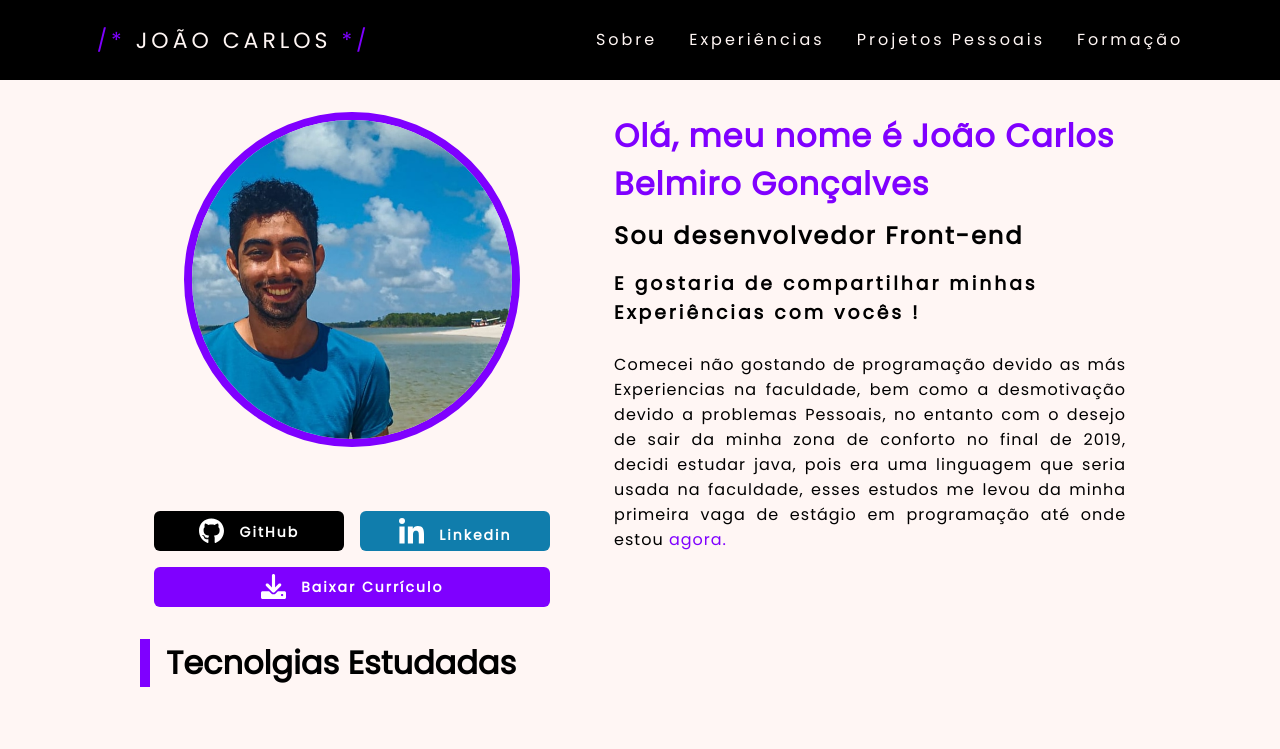
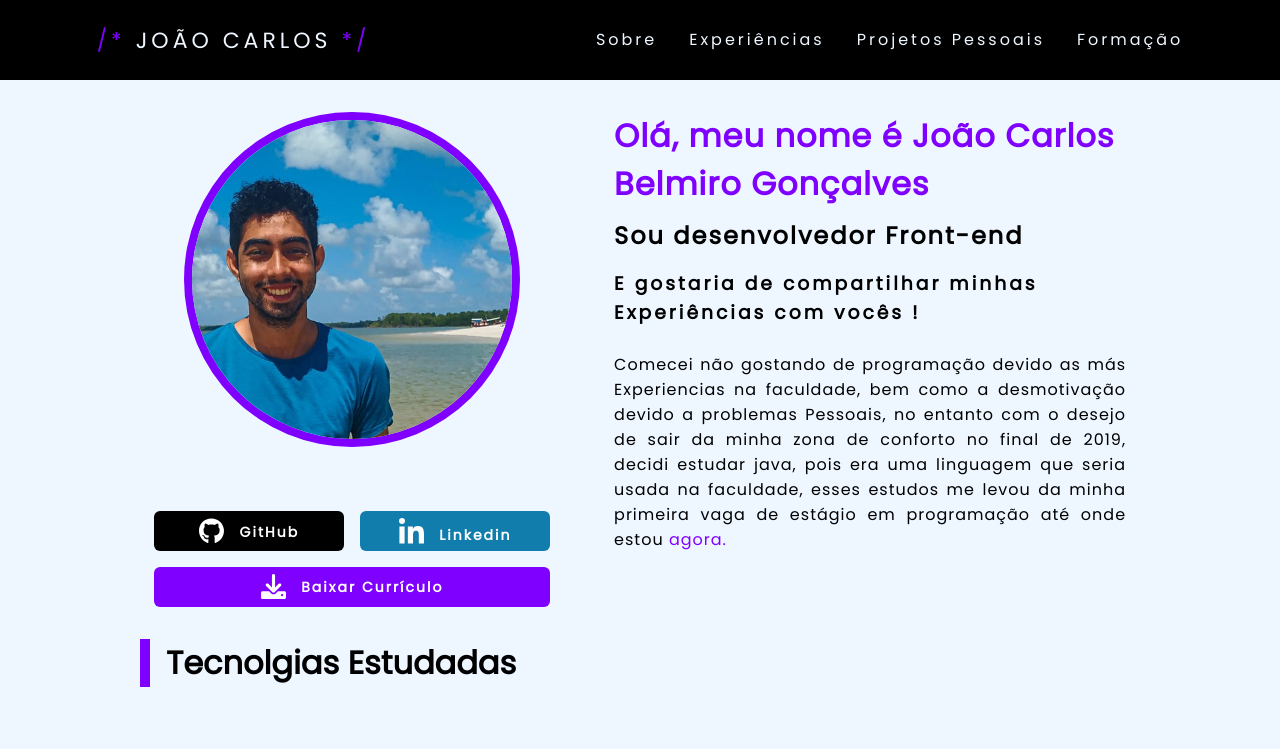
Before and after one commit to joao-belmiro/joao-goncalves, a Vue app: page / in a window 1280 px wide. Shown: the top 749 px of the page. Built offline with nearby package versions, Linux system fonts and the light colour scheme.

Commit message:
feat: novo background e ajuste scroll padding

```diff
--- a/src/App.vue
+++ b/src/App.vue
@@ -71,7 +71,10 @@ export default {
 <style lang="scss">
 html {
     scroll-behavior: smooth;
-    scroll-padding-top: 20vh;
+    scroll-padding-top: 36px;
+    @media (max-width: 999px) {
+      scroll-padding-top: 12vh;
+    }
 }
 * {
   margin: 0;
--- a/src/assets/scss/variables.scss
+++ b/src/assets/scss/variables.scss
@@ -4,5 +4,5 @@ $global-font: "Poppins", sans-serif;
 $primary:#7F00FF;
 $secondary: #107dac;
 $accent: #00844E;
-$background: #FFF6F4;
+$background: #eef6ff;
 $dark: #000000;
```
